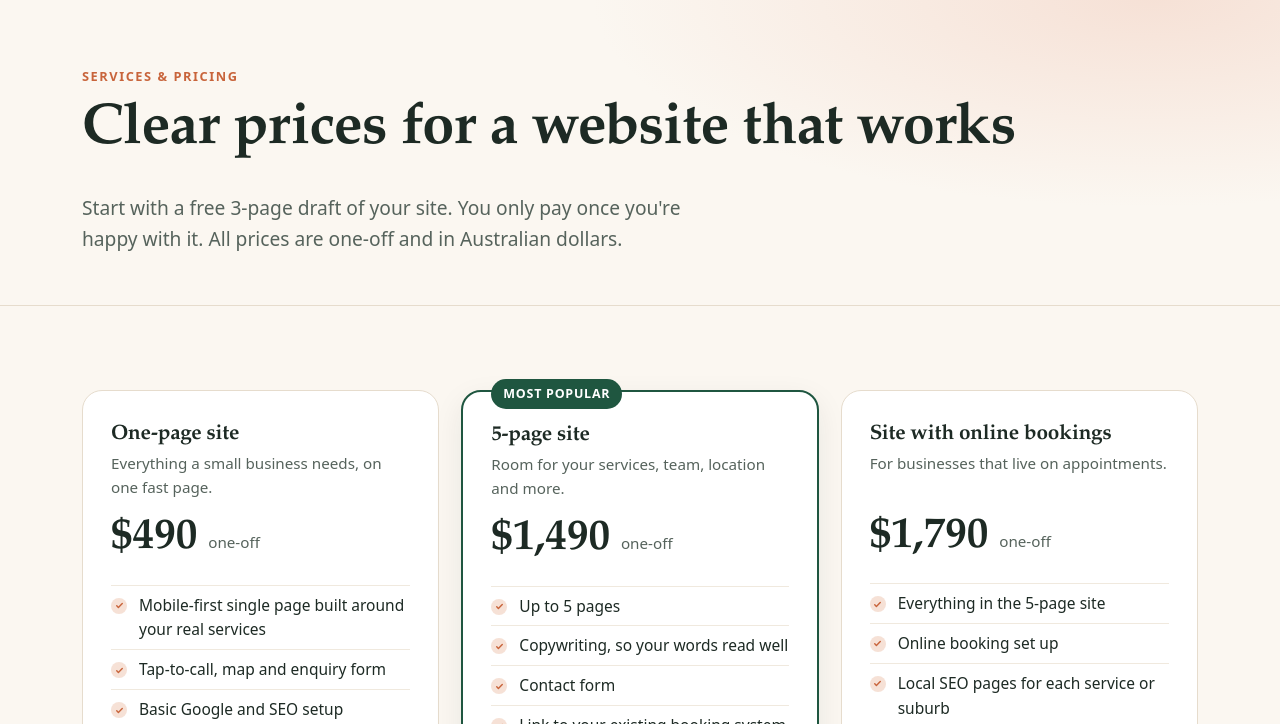
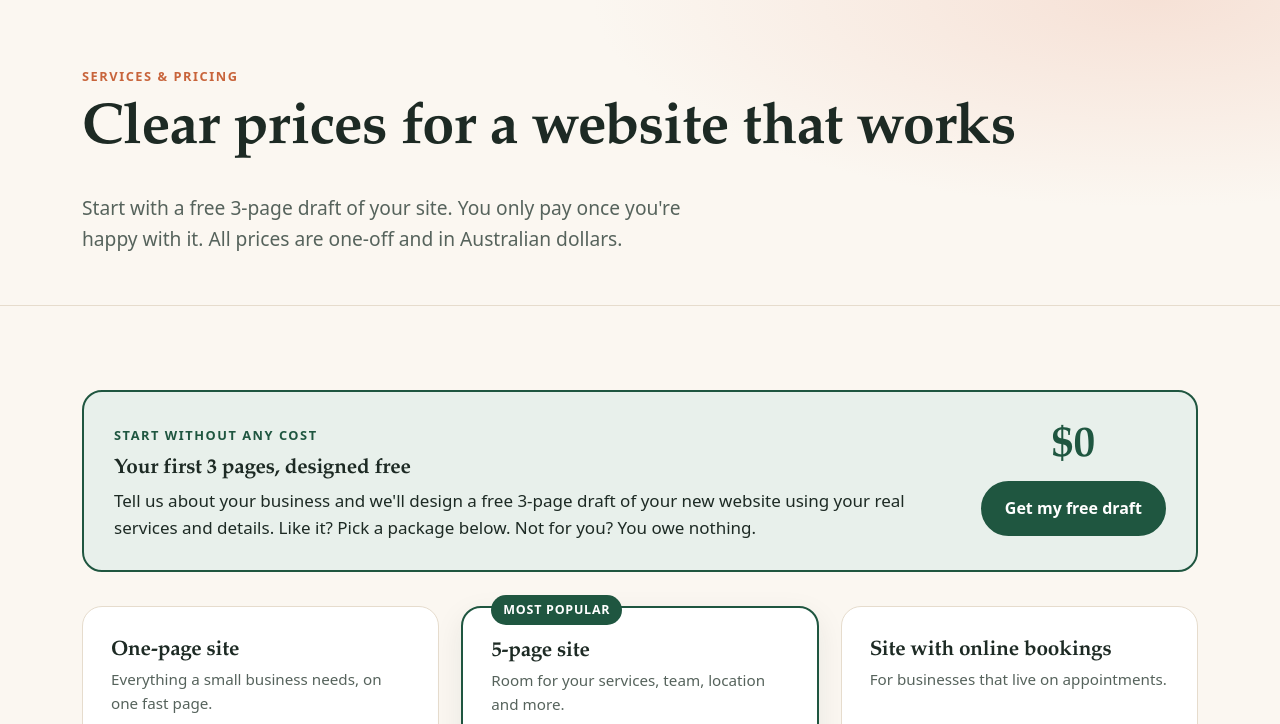
Before and after one commit to rafwebstudio/site, a plain HTML site: page services.html in a window 1280 px wide. Shown: the part 74-798 px from the top of the page. Drawn offline with Linux system fonts and the light colour scheme.

Commit message:
Unpack site

```diff
--- a/services.html
+++ b/services.html
@@ -41,6 +41,14 @@
 <main id="main">
 <section class="page-head"><div class="wrap"><span class="eyebrow">Services &amp; pricing</span><h1>Clear prices for a website that works</h1><p class="lead">Start with a free 3-page draft of your site. You only pay once you're happy with it. All prices are one-off and in Australian dollars.</p></div></section>
 <section><div class="wrap">
+ <div class="launch" style="background:#e8f0eb;border:2px solid var(--green);margin:0 0 34px">
+ <div>
+  <span class="eyebrow" style="color:var(--green)">Start without any cost</span>
+  <h3>Your first 3 pages, designed free</h3>
+  <p style="color:var(--ink)">Tell us about your business and we'll design a free 3-page draft of your new website using your real services and details. Like it? Pick a package below. Not for you? You owe nothing.</p>
+ </div>
+ <div><div class="amount" style="color:var(--green)">$0</div><a class="btn" href="contact.html?package=Free%20preview">Get my free draft</a></div>
+</div>
  <div class="price-grid">
  <div class="price">
   <h3>One-page site</h3><p class="sub">Everything a small business needs, on one fast page.</p>
```
Also changed, not shown: 1 other file.
